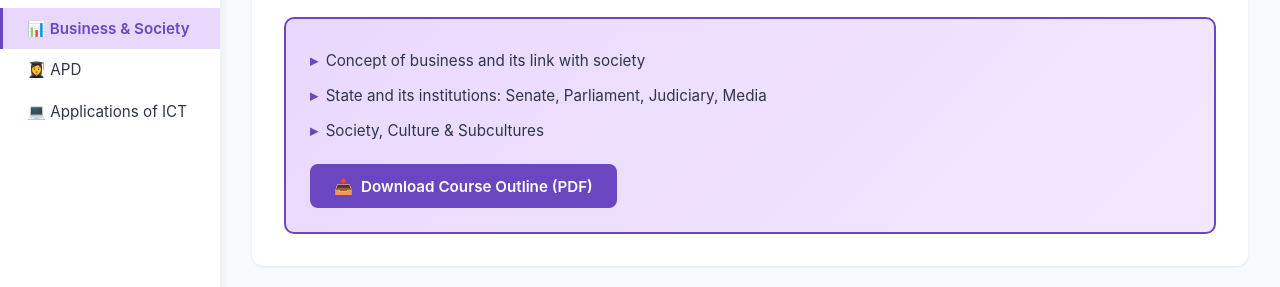
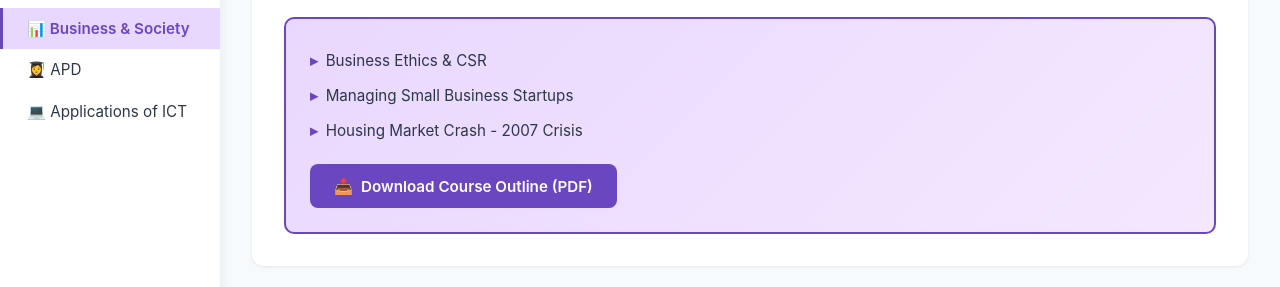
Before and after one commit to ferketox/gacademia, a website: page bus.html in a window 1280 px wide. Shown: the part 335-622 px from the top of the page. Drawn offline with Linux system fonts and the light colour scheme.

```diff
--- a/bus.html
+++ b/bus.html
@@ -710,9 +710,9 @@
                 <div class="syllabus-box">
                     <!--<h3>Course Introduction. Course Outline</h3>-->
                     <ul>
-                        <li>Concept of business and its link with society</li>
-                        <li>State and its institutions:  Senate, Parliament, Judiciary, Media</li>
-                        <li>Society, Culture & Subcultures</li>
+                        <li>Business Ethics & CSR</li>
+                        <li>Managing Small Business Startups</li>
+                        <li>Housing Market Crash - 2007 Crisis</li>
                     </ul>
                     <a href="https://docs.google.com/document/d/1-ZNPmqFISz-DFC4RniYT1cal8o2zHfT8/edit?usp=drivesdk&ouid=102325514473873698973&rtpof=true&sd=true" class="download-btn">
                         <span>📥</span>
```
